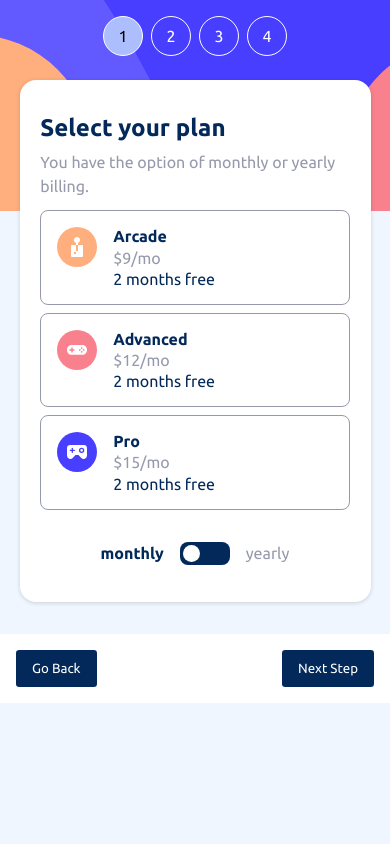
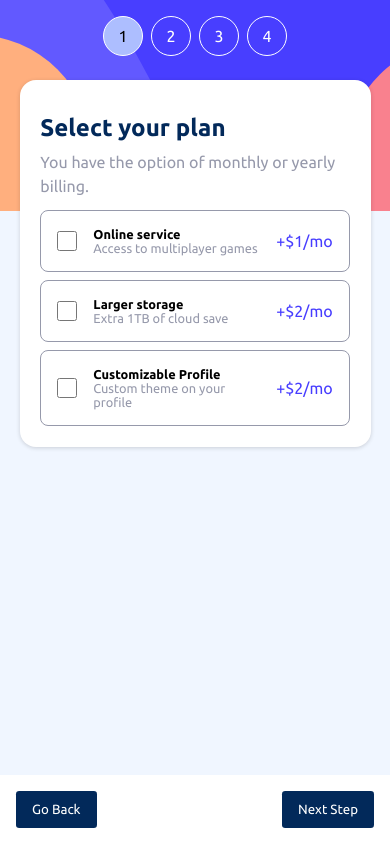
Before and after one commit to muhammadderic/multi-step-form--FrontEndMentor, a React (Create React App) app: page / in a window 390 px wide. Built offline with nearby package versions, Linux system fonts and the light colour scheme.

Commit message:
Create user interface step 3 - mobile

```diff
--- /dev/null
+++ b/src/components/AddOn.jsx
@@ -0,0 +1,14 @@
+function AddOn({ title, text, price }) {
+  return (
+    <div className="add-on">
+      <input type="checkbox" id="check" name="check" className="add-on__checkbox" />
+      <div className="add-on__detail">
+        <p className="add-on__title">{title}</p>
+        <p className="add-on__text">{text}</p>
+      </div>
+      <div className="add-on__price">+${price}/mo</div>
+    </div>
+  )
+}
+
+export default AddOn;
--- /dev/null
+++ b/src/components/AddOns.jsx
@@ -0,0 +1,14 @@
+import AddOn from "./AddOn";
+import "../styles/add-ons.css";
+
+function AddOns() {
+  return (
+    <div id="add-ons">
+      <AddOn title="Online service" text="Access to multiplayer games" price="1" />
+      <AddOn title="Larger storage" text="Extra 1TB of cloud save" price="2" />
+      <AddOn title="Customizable Profile" text="Custom theme on your profile" price="2" />
+    </div>
+  )
+}
+
+export default AddOns;
--- a/src/components/MainContent.jsx
+++ b/src/components/MainContent.jsx
@@ -1,5 +1,6 @@
 // import PersonalInfo from "./PersonalInfo";
-import UserPlan from "./UserPlan";
+// import UserPlan from "./UserPlan";
+import AddOns from "./AddOns";
 import "../styles/main-content.css";
 
 function MainContent({ title, subtitle }) {
@@ -10,7 +11,8 @@ function MainContent({ title, subtitle }) {
         <p className="main-content__subtitle">{subtitle}</p>
       </div>
       {/* <PersonalInfo /> */}
-      <UserPlan />
+      {/* <UserPlan /> */}
+      <AddOns />
     </div>
   )
 }
--- /dev/null
+++ b/src/styles/add-ons.css
@@ -0,0 +1,41 @@
+#add-ons {
+  display: flex;
+  flex-direction: column;
+  gap: .5rem;
+}
+
+.add-on {
+  padding: 1rem 1rem;
+  display: flex;
+  align-items: center;
+  gap: 1rem;
+  border: 1px solid hsl(231, 11%, 63%);
+  border-radius: .5rem;
+}
+
+.add-on__checkbox {
+  width: 20px;
+  height: 20px;
+}
+
+.add-on__checkbox:checked {
+  accent-color: hsl(243, 100%, 62%);
+}
+
+.add-on__detail {
+  flex: 2;
+}
+
+.add-on__title {
+  font-size: .8rem;
+  font-weight: 700;
+}
+
+.add-on__text {
+  font-size: .8rem;
+  color: hsl(231, 11%, 63%);
+}
+
+.add-on__price {
+  color: hsl(243, 100%, 62%);
+}
--- a/src/styles/step-buttons.css
+++ b/src/styles/step-buttons.css
@@ -5,6 +5,7 @@
   display: flex;
   justify-content: space-between;
   background-color: #fff;
+  position: absolute;
   bottom: 0;
 }
 
```
